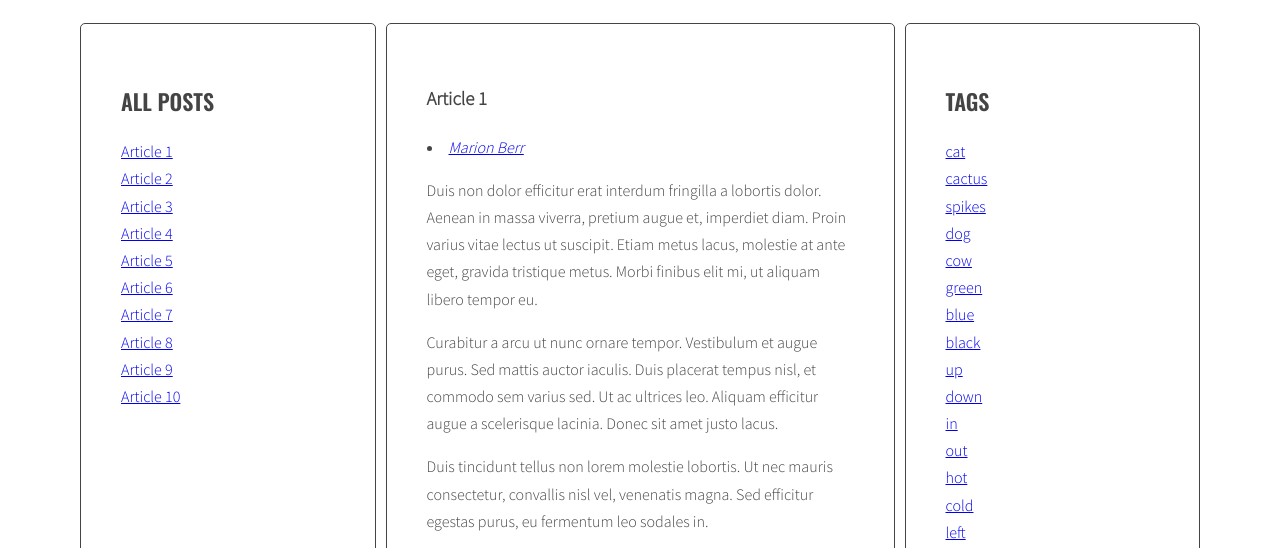
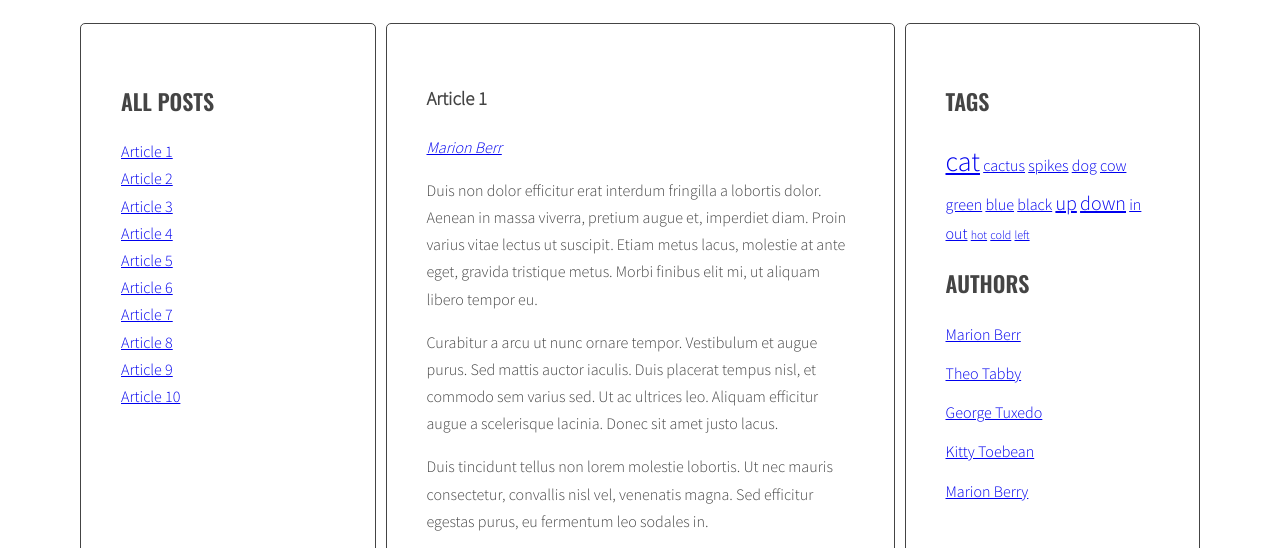
Before and after one commit to MaciejPtaszynski/javascript-blog, a website: page index.html in a window 1280 px wide. Shown: the part 220-768 px from the top of the page. Drawn offline with nearby package versions, Linux system fonts and the light colour scheme.

Commit message:
working handlebars

```diff
--- a/index.html
+++ b/index.html
@@ -181,15 +181,18 @@
         <li><a href="#{{ id }}"><span>{{ title }}</span></a></li>
     </script>
     <script id="template-article-tag-link" type="text/x-handlebars-template">
-        <li><a href="#tag-{{ id }}"><span>{{ title }}</span></a></li>
+        <li><a href="#tag-{{ tag }}"><span>{{ tag }}</span></a></li>
     </script>
     <script id="template-article-author-link" type="text/x-handlebars-template">
-        <li><a href="#author-{{ id }}"><span>{{ title }}</span></a></li>
+        <a href="#author-{{ id }}"><span>{{ title }}</span></a>
     </script>
     <script id="template-tag-cloud-link" type="text/x-handlebars-template">
         {{#each tags}}
-        <li>{{ tag }}</li>
+            <a class="{{ className }}" href="#tag-{{ tag }}"><span>{{ tag }}</span></a>
         {{/each}}
+    </script>
+    <script id="template-author-link" type="text/x-handlebars-template">
+        <li><a href="#author-{{ id }}"><span>{{ title }}</span></a></li>
     </script>
     <script src="https://cdnjs.cloudflare.com/ajax/libs/handlebars.js/4.1.0/handlebars.min.js"></script>
     <script src="js/script.js"></script>
--- a/js/script.js
+++ b/js/script.js
@@ -3,8 +3,8 @@ const templates = {
   articleLink: Handlebars.compile(document.querySelector('#template-article-link').innerHTML),
   articleTagLink: Handlebars.compile(document.querySelector('#template-article-tag-link').innerHTML),
   articleAuthorLink: Handlebars.compile(document.querySelector('#template-article-author-link').innerHTML),
-  // tagCloudLink: Handlebars.compile(document.querySelector('#template-tag-cloud-link').innerHTML),
-  // authorListLink: Handlebars.compile(document.querySelector('#template-author-cloud-link').innerHTML),
+  tagCloudLink: Handlebars.compile(document.querySelector('#template-tag-cloud-link').innerHTML),
+  authorLink: Handlebars.compile(document.querySelector('#template-author-link').innerHTML),
  };
 
 function titleClickHandler(event){
@@ -119,17 +119,17 @@ function generateTags(){
     const articleTags = article.getAttribute('data-tags');
     const articleTagsArray = articleTags.split(' ');
     for( let tag of articleTagsArray){
-      console.log(tag)
+
       /* generate HTML of the link */
       // const linkHTML = '<a class="tag-size-X" href="#tag-' + tag + '"><span>' + tag + '</span></a> ';
 
-      const linkHTMLData = {id: tag, title: tag};
+      const linkHTMLData = {tag: tag};
       const linkHTML = templates.articleTagLink(linkHTMLData);
       html = html + linkHTML;
-      if(!allTags.hasOwnProperty(linkHTML)){
-        allTags[linkHTML] = 1;
+      if(!allTags.hasOwnProperty(tag)){
+        allTags[tag] = 1;
       } else {
-        allTags[linkHTML]++;
+        allTags[tag]++;
       }
     }
     tagsWrapper.innerHTML = html;
@@ -139,25 +139,23 @@ function generateTags(){
   const tagsParams = calculateTagsParams(allTags);
   console.log(tagsParams)
   let allTagsHTML = ' ';
-  // const allTagsData = {tags: []}; *****
-  for (let tagLinkHtml in allTags){
-    const tagClass = calculateTagClass(allTags[tagLinkHtml], tagsParams)
-    allTagsHTML += tagLinkHtml.replace('tag-size-X', tagClass );
+  const allTagsData = {tags: []};
+  for (let tag in allTags){
+    const tagClass = calculateTagClass(allTags[tag], tagsParams)
+    // allTagsHTML += tagLinkHtml.replace('tag-size-X', tagClass );
+    console.log('tagClass', tagClass, tag);
+    // const allTagsData = {count: tagClass, className: tagList};
 
-    // const allTagsData = {count: tagClass, className: tagList};****
-    // const allTags = templates.articleTagCloudLink(allTagsData);****
-    // allTagsData.tags.push({ ****
-    //   tag: tag, ****
-    //   count: allTags[tag], ****
-    //   className: calculateTagClass(allTags[tag], tagsParams) ****
-    // });
+    allTagsData.tags.push({
+      tag: tag,
+      className: tagClass
+    });
   }
 
 
-  tagList.innerHTML = allTagsHTML;
-  // tagList.innerHTML = templates.tagCloudLink(allTagsData); ****
-  // console.log(allTagsData); ****
-  console.log(tagList);
+  // tagList.innerHTML = allTagsHTML;
+  tagList.innerHTML = templates.tagCloudLink(allTagsData);
+
 }
 
 generateTags();
@@ -219,14 +217,15 @@ function generateAuthors(){
     /* generate HTML of the link */
     // const linkHTML = '<a class="author-size-X" href="#author-' + articleAuthor + '"><span>' + articleAuthor + '</span></a> ';
     const linkHTMLData = {id: articleAuthor, title: articleAuthor};
-    const linkHTML = templates.articleAuthorLink(linkHTMLData);
+    const linkHTML = templates.authorLink(linkHTMLData);
+    const articleAuthorlinkHTML = templates.articleAuthorLink(linkHTMLData);
       if(!allAuthors.hasOwnProperty(linkHTML)){
         /* [NEW] add generated code to allTags array */
         allAuthors[linkHTML] = 1;
       } else {
         allAuthors[linkHTML]++;
       }
-  authorWrapper.innerHTML = linkHTML;
+  authorWrapper.innerHTML = articleAuthorlinkHTML;
   }
   console.log(allAuthors)
    /* find author wrapper */
```
Lines whose indentation alone changed are shown as unchanged.
